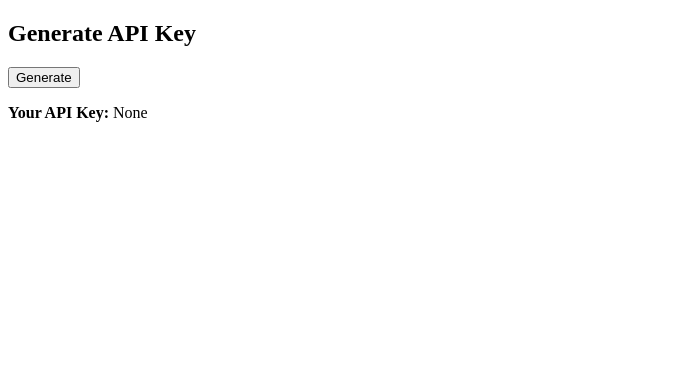
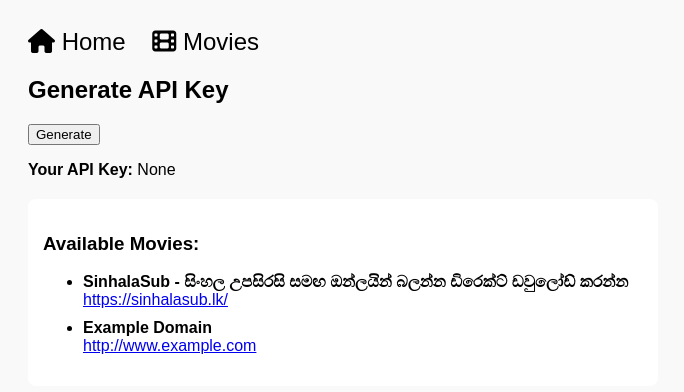
Before and after one commit to Sayurami/Movie-api, a website: page index.html in a window 1280 px wide. Shown: the whole page, without its empty margins (0-684 px from the left). Drawn offline with Linux system fonts and the light colour scheme.

Commit message:
Update index.html

```diff
--- a/index.html
+++ b/index.html
@@ -2,12 +2,50 @@
 <html lang="en">
 <head>
   <meta charset="UTF-8">
-  <title>API Key Generator</title>
+  <title>API Key Generator + Movie List</title>
+  <link rel="stylesheet" href="https://cdnjs.cloudflare.com/ajax/libs/font-awesome/6.5.0/css/all.min.css">
+  <style>
+    body {
+      font-family: sans-serif;
+      padding: 20px;
+      background: #f9f9f9;
+    }
+
+    .icons {
+      font-size: 24px;
+      margin-bottom: 20px;
+    }
+
+    #movie-list {
+      background: white;
+      padding: 15px;
+      border-radius: 8px;
+      max-width: 600px;
+      margin-top: 20px;
+    }
+
+    #movie-list li {
+      margin-bottom: 10px;
+    }
+  </style>
 </head>
 <body>
+  <!-- Icon row -->
+  <div class="icons">
+    <i class="fas fa-home"></i> Home
+    &nbsp;&nbsp;
+    <i class="fas fa-film"></i> Movies
+  </div>
+
   <h2>Generate API Key</h2>
   <button onclick="generateKey()">Generate</button>
   <p><strong>Your API Key:</strong> <span id="keyDisplay">None</span></p>
+
+  <!-- Movie list display -->
+  <div id="movie-list">
+    <h3>Available Movies:</h3>
+    <ul id="listContainer"></ul>
+  </div>
 
   <script>
     async function generateKey() {
@@ -15,6 +53,20 @@
       const data = await response.json();
       document.getElementById('keyDisplay').textContent = data.apiKey;
     }
+
+    // Load movie data from your GitHub raw JSON
+    async function loadMovies() {
+      const res = await fetch('https://raw.githubusercontent.com/Sayurami/Movie-api/main/sinhalasub_data.json');
+      const data = await res.json();
+      const list = document.getElementById('listContainer');
+      data.forEach(movie => {
+        const li = document.createElement('li');
+        li.innerHTML = `<strong>${movie.pageTitle}</strong><br><a href="${movie.url}" target="_blank">${movie.url}</a>`;
+        list.appendChild(li);
+      });
+    }
+
+    loadMovies();
   </script>
 </body>
 </html>
```
